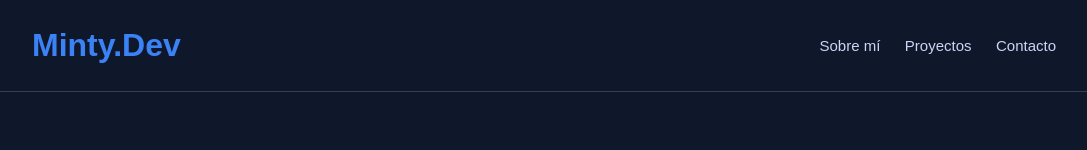
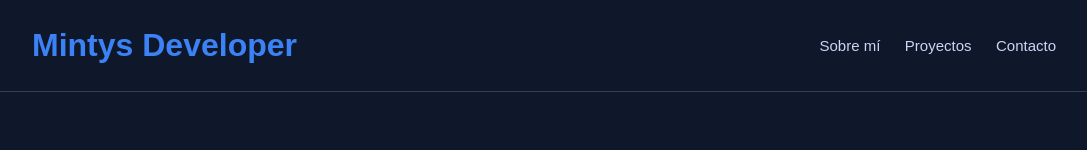
Before and after one commit to MintyGH/Mi-portafolio, a plain HTML site: page index.html in a window 1280 px wide. Shown: the top 150 px of the page, without its empty margins (96-1183 px from the left). Drawn offline with Linux system fonts and the light colour scheme.

Commit message:
Update index.html

```diff
--- a/index.html
+++ b/index.html
@@ -10,7 +10,7 @@
 <body>
 
 <header>
-    <h1>Minty.Dev</h1>
+    <h1>Mintys Developer</h1>
     <nav>
         <a href="#about">Sobre mí</a>
         <a href="#projects">Proyectos</a>
@@ -99,4 +99,5 @@
 </footer>
 
 </body>
+
 </html>
```
